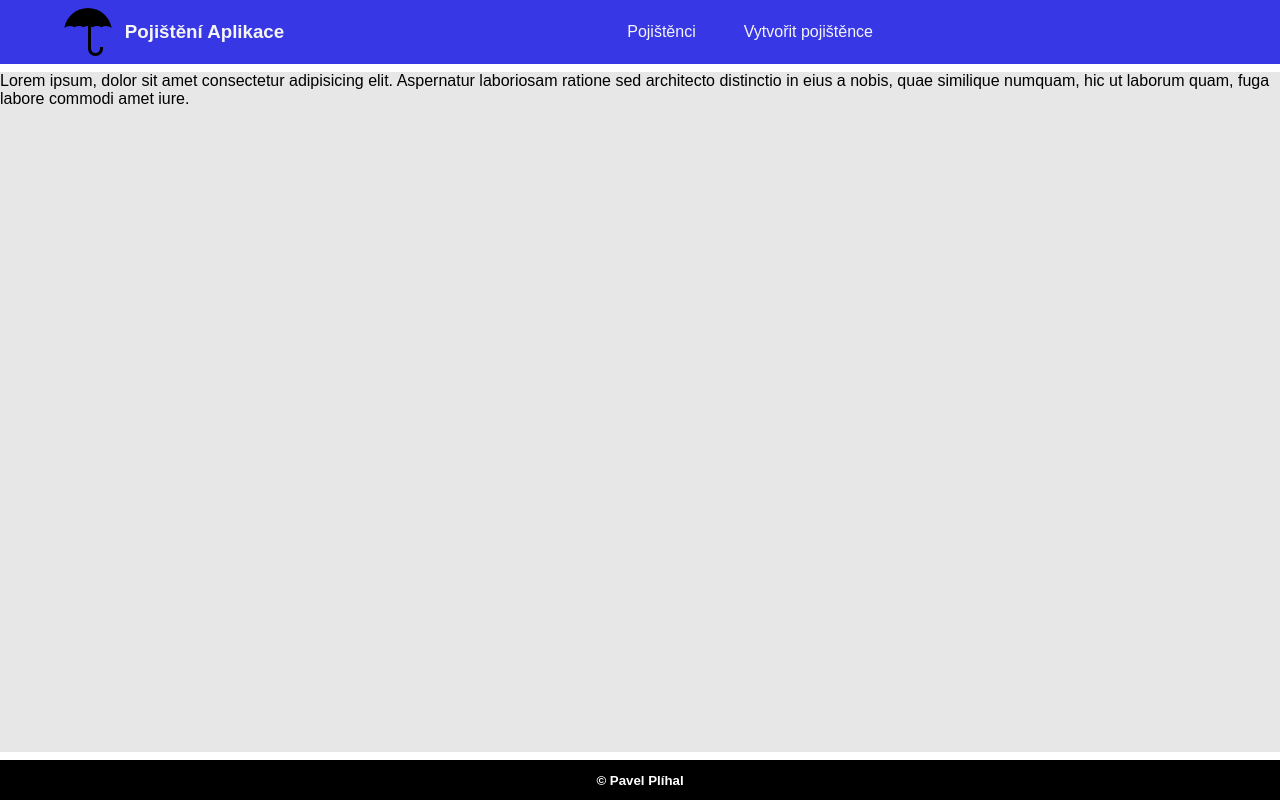
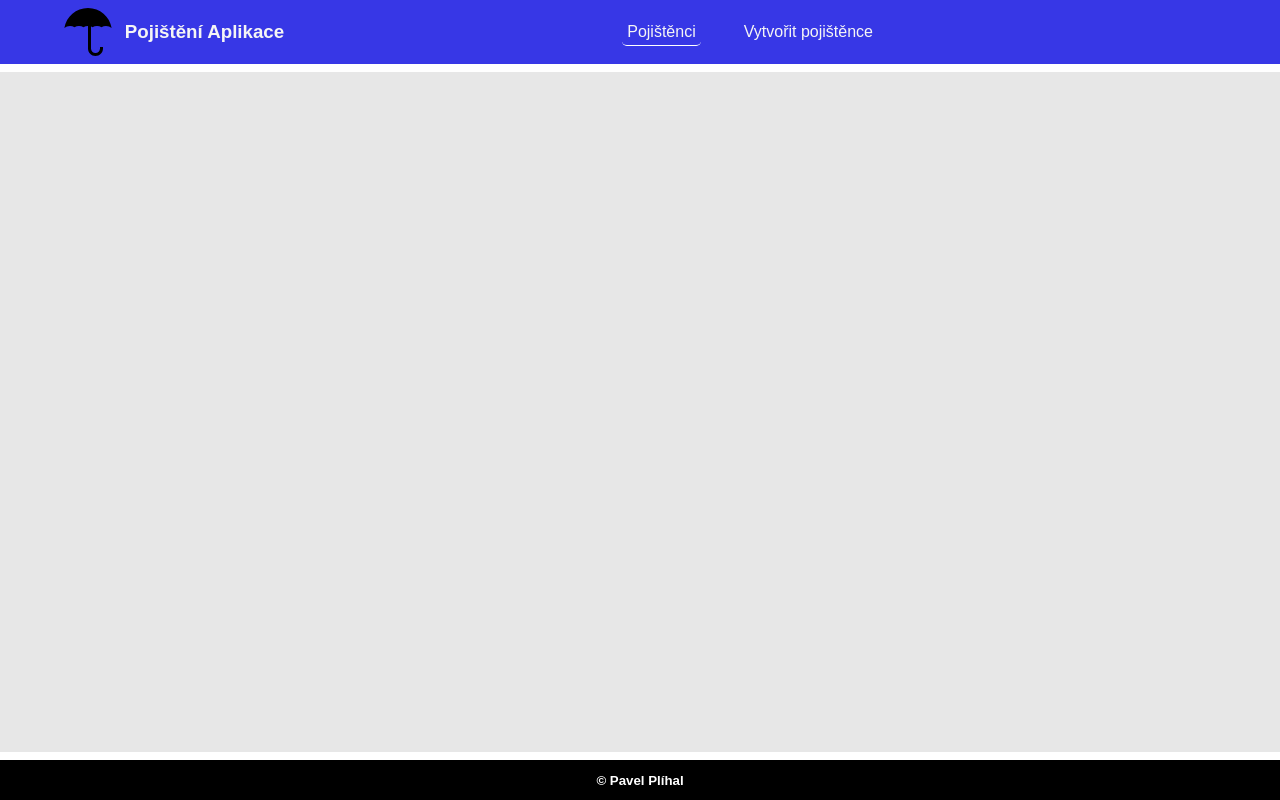
Before and after one commit to JackJayJames/projekt_pojisteni_aplikace_plna_verze, a plain HTML site: page Frontend/index.html in a window 1280 px wide. Drawn offline with Linux system fonts and the light colour scheme.

Commit message:
vytvořena třída aktivni

```diff
--- a/Frontend/index.html
+++ b/Frontend/index.html
@@ -18,7 +18,7 @@
                     <h3>Pojištění Aplikace</h3>
                 </a>
                 <ul class="navigace">
-                    <li><a href="./index.html">Pojištěnci</a></li>
+                    <li><a href="./index.html" class="aktivni">Pojištěnci</a></li>
                     <li><a href="#">Vytvořit&nbsppojištěnce</a></li>
                 </ul>
             </div>
@@ -26,7 +26,7 @@
     </header>
     <section>
         <article class="content">
-            Lorem ipsum, dolor sit amet consectetur adipisicing elit. Aspernatur laboriosam ratione sed architecto distinctio in eius a nobis, quae similique numquam, hic ut laborum quam, fuga labore commodi amet iure.
+
         </article>
     </section>
     <footer>
--- a/Frontend/styly/stranka.css
+++ b/Frontend/styly/stranka.css
@@ -67,18 +67,22 @@ nav a {
     background-color: white;
     color: #3737e6;
 }
+.aktivni{
+    border-bottom: .1rem solid white;
+}
 
 /*TĚLO STRÁNKY*/
 body > section{
     display: flex;
     justify-content: center;
     margin-top: 9vh;
-    height: 85vh;
+    min-height: 85vh;
 }
 .content{
     width: 100%;
     max-width: var(--maximalni-sirka);
     background-color: #e7e7e7;
+    padding: 5vh 4vw 5vh 4vw;
 }
 
 /*PATIČKA*/
```
